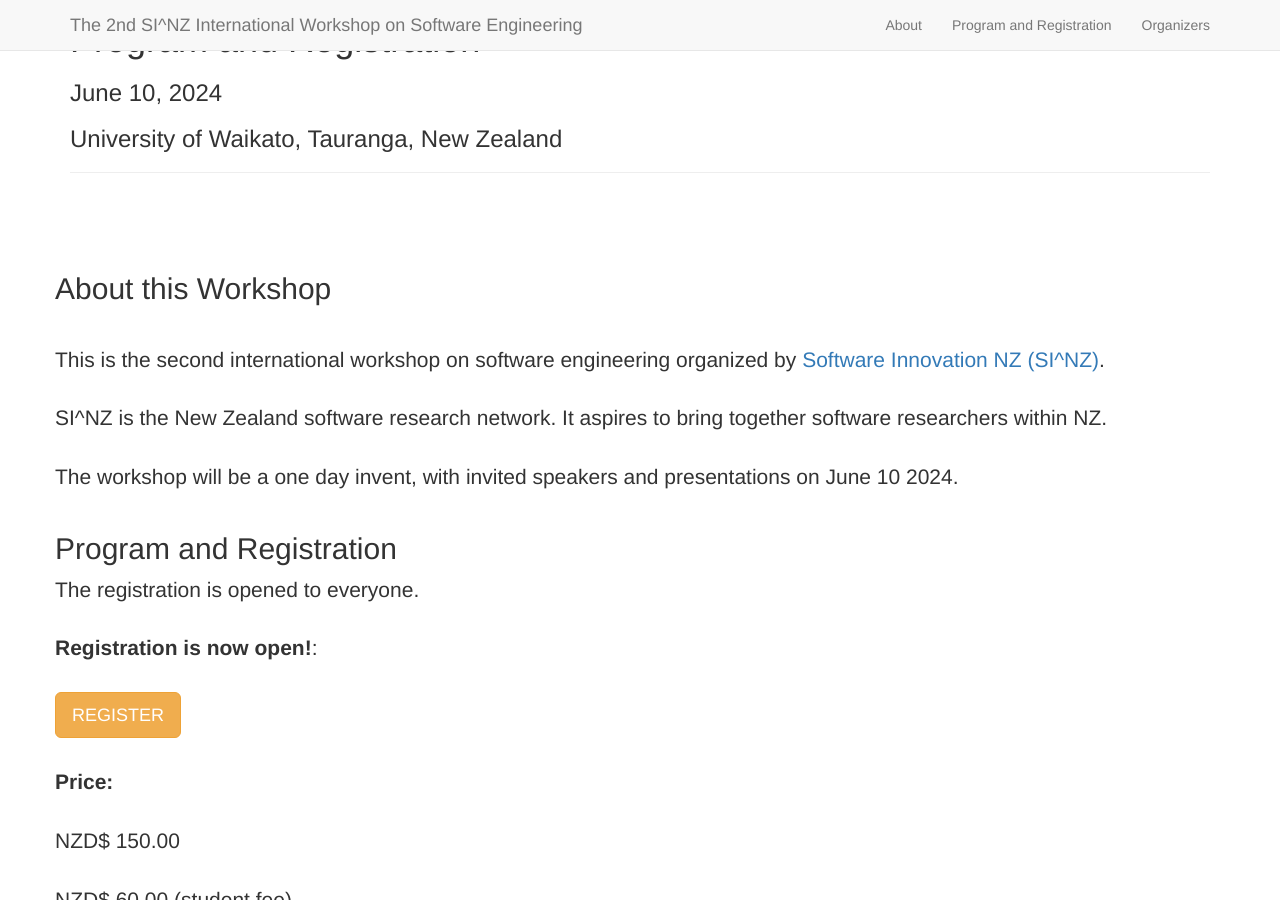
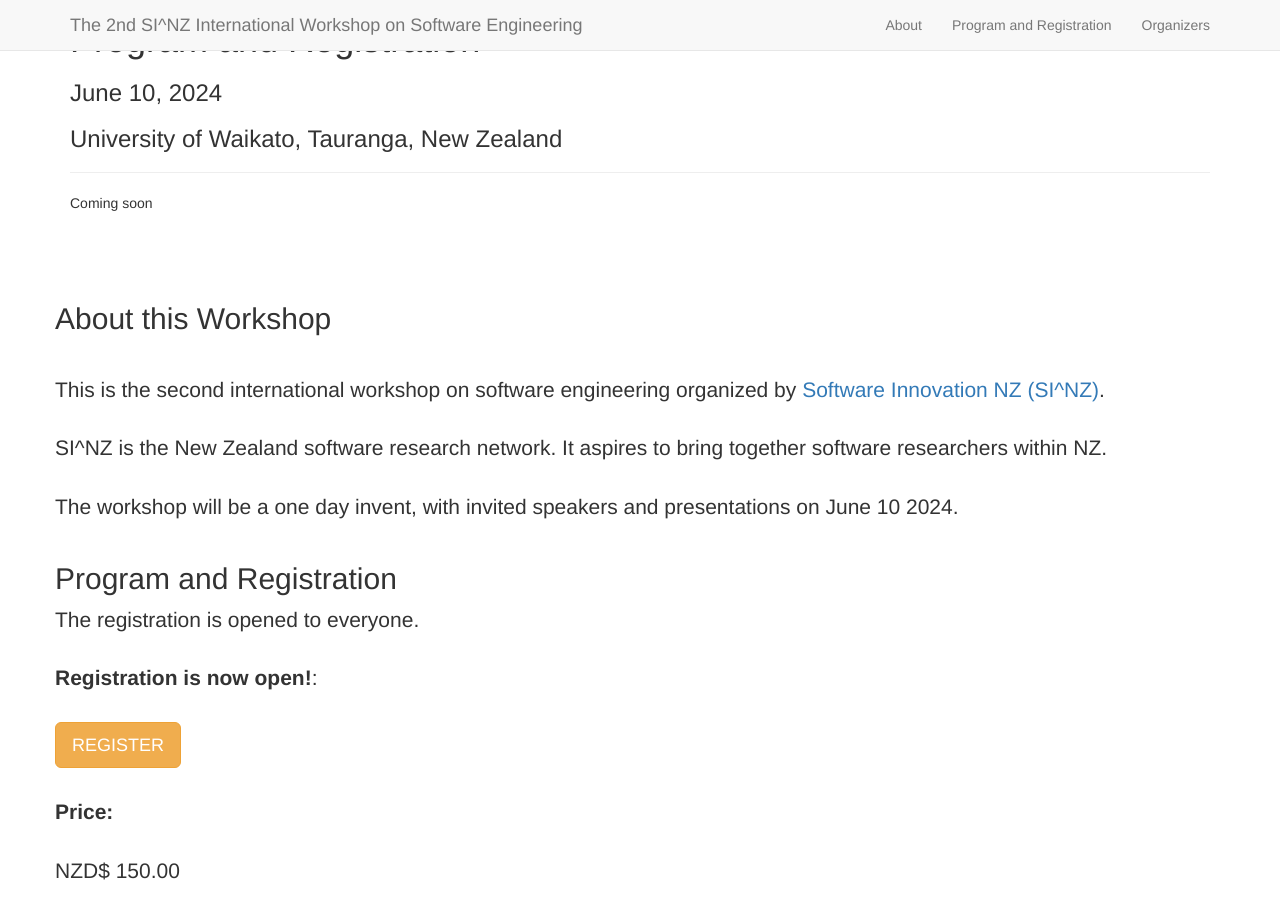
Before and after one commit to SI-NZ-workshop-2024/SI-NZ-workshop-2024, a Jekyll site: the page built from _posts/2014-09-18-services-1 copy 2.markdown, in a window 1280 px wide and 900 px high. Built offline with Jekyll 4.4.1, drawn with Linux system fonts in a browser that asks for light colours; nearby versions of some CDN libraries; library files that are not in the unit come from our copies.

Commit message:
Update header.html

```diff
--- a/_includes/header.html
+++ b/_includes/header.html
@@ -46,9 +46,10 @@
 						<hr class="intro-divider">
 						<ul class="list-inline intro-social-buttons">
 							{% for social in site.social %}
-							<!--<li>
-				<a href="https://www.eventbrite.co.nz/e/the-1st-sinz-international-workshop-on-software-engineering-tickets-583996317707" class="btn btn-warning btn-lg">REGISTER</a>
-							</li>-->
+							<li>
+				<!--<a href="https://www.eventbrite.co.nz/e/the-1st-sinz-international-workshop-on-software-engineering-tickets-583996317707" class="btn btn-warning btn-lg">REGISTER</a>-->
+								Coming soon
+							</li>
 							{% endfor %}
 						</ul>
 					</div>
```
